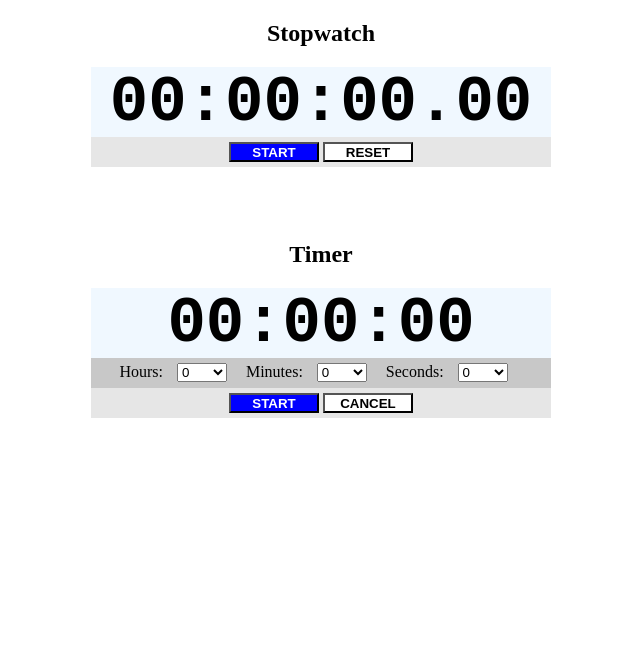
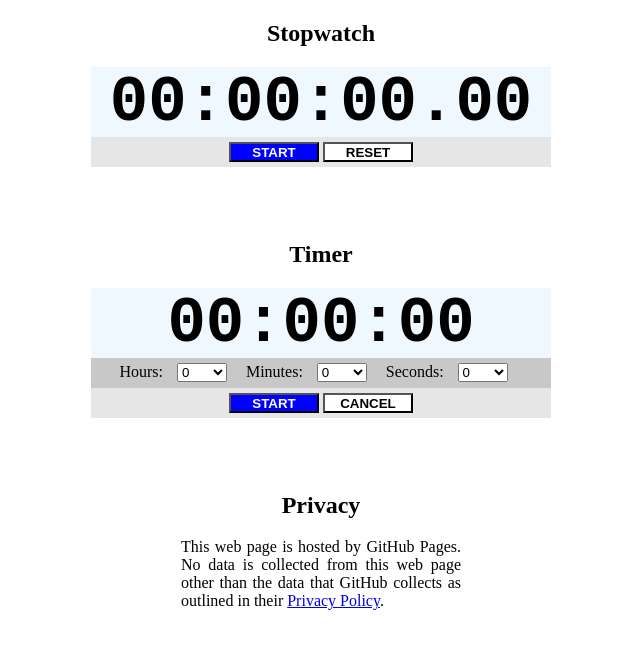
Before and after one commit to christopher-boustros/Online-Stopwatch-and-Timer, a plain HTML site: page index.html in a window 1280 px wide. Shown: the whole page, without its empty margins (319-959 px from the left). Drawn offline with Linux system fonts and the light colour scheme.

Commit message:
Add privacy notice

```diff
--- a/index.html
+++ b/index.html
@@ -63,5 +63,12 @@
     <button class="button" id="startPause" onclick="startPauseButton()">START</button>
     <button class="button" id="cancel" onclick="cancelButton()">CANCEL</button>
   </div>
+  <br><br><br>
+  <div style="width: 280px; margin: 0 auto;">
+    <h2 style="text-align: center;">Privacy</h2>
+    <p style="text-align: justify;">
+      This web page is hosted by GitHub Pages. No data is collected from this web page other than the data that GitHub collects as outlined in their <a href="https://docs.github.com/en/github/site-policy/github-privacy-statement#github-pages">Privacy Policy</a>.
+    </p>
+  </div>
 </body>
 </html>
```
